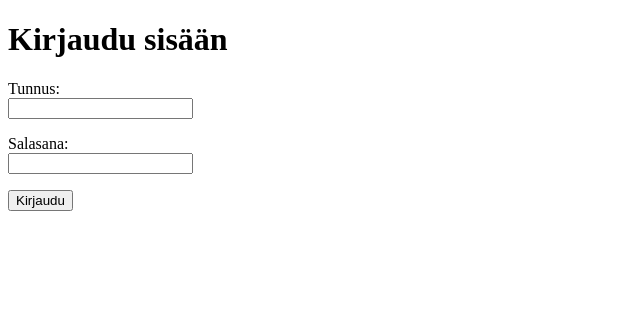
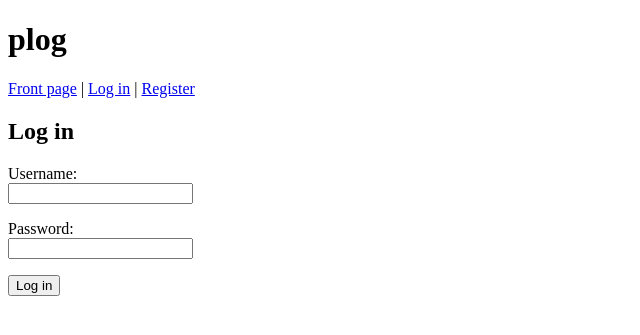
Before and after one commit to tontsa28/plog, a Flask app: page /login in a window 1280 px wide. Shown: the top 335 px of the page, without its empty margins (0-640 px from the left). Run offline with Flask 3, Linux system fonts and the light colour scheme.

Commit message:
feat: implement common html layout

```diff
--- /dev/null
+++ b/templates/layout.html
@@ -0,0 +1,29 @@
+<!DOCTYPE html>
+<html>
+<head>
+    <title>{% block title %}{% endblock %}</title>
+</head>
+<body>
+    <h1>plog</h1>
+
+    {% if session.user_id %}
+    <p>
+        Logged in as <a href="/user/{{ session.user_id }}">{{ session.username }}</a>
+    </p>
+    {% endif %}
+
+    <p>
+        <a href="/">Front page</a> |
+        <a href="/login">Log in</a> |
+        <a href="/register">Register</a>
+    </p>
+
+    {% for message in get_flashed_messages() %}
+    <div class="info">
+        {{ message }}
+    </div>
+    {% endfor %}
+
+    {% block content %}{% endblock %}
+</body>
+</html>
--- a/templates/login.html
+++ b/templates/login.html
@@ -1,22 +1,18 @@
-<!DOCTYPE html>
-<html lang="en">
-<head>
-    <meta charset="UTF-8">
-    <meta name="viewport" content="width=device-width, initial-scale=1.0">
-    <title>plog login</title>
-</head>
-<body>
-    <h1>Kirjaudu sisään</h1>
+{% extends "layout.html" %}
+
+{% block title %}Log in{% endblock %}
+
+{% block content %}
+<h2>Log in</h2>
 <form action="/login" method="post">
   <p>
-          <label for="username">Tunnus</label>: <br />
+    <label for="username">Username</label>: <br />
     <input type="text" name="username" id="username" />
   </p>
   <p>
-          <label for="password">Salasana</label>: <br />
+    <label for="password">Password</label>: <br />
     <input type="password" name="password" id="password" />
   </p>
-        <input type="submit" value="Kirjaudu" />
+  <input type="submit" value="Log in" />
 </form>
-</body>
-</html>
+{% endblock %}
```
Also changed, not shown: templates/index.html (+7 -11 lines), templates/register.html (+6 -10 lines). Lines whose indentation alone changed are shown as unchanged.
